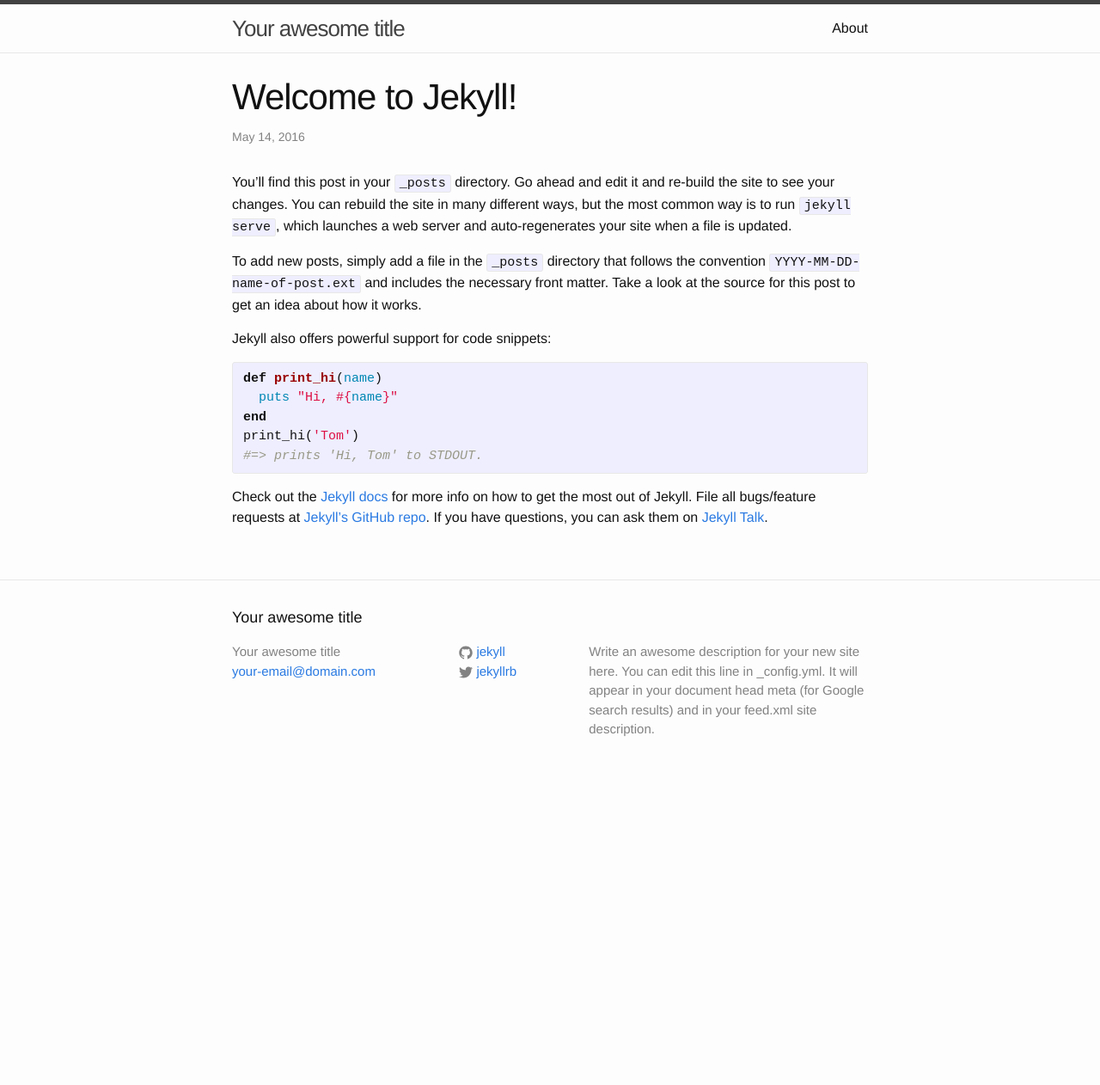
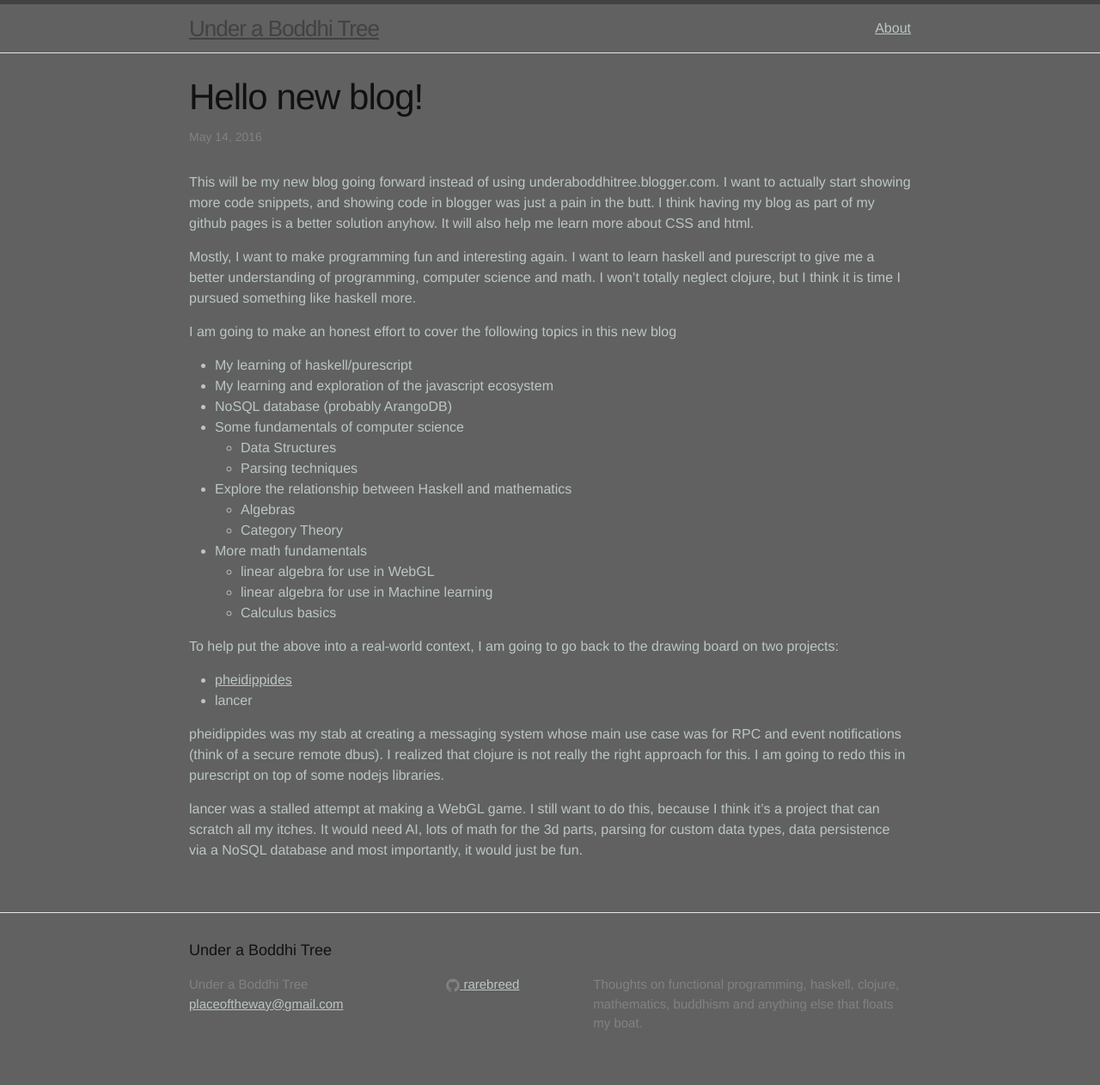
Before and after one commit to rarebreed/rarebreed.github.io, a Jekyll site: the page built from _posts/2016-05-13-welcome-to-jekyll.markdown, in a window 1280 px wide. Shown: the whole page at 86% size. Built offline with Jekyll 4.4.1, drawn with Linux system fonts in a browser that asks for light colours; before the commit the page ends 920 px from its top, so only the background shows below that.

Commit message:
Changed some of the CSS.  Using highlight instead of blockquotes.  Redid the intro

```diff
--- a/_config.yml
+++ b/_config.yml
@@ -6,16 +6,14 @@
 # 'jekyll serve'. If you change this file, please restart the server process.
 
 # Site settings
-title: Your awesome title
-email: your-email@domain.com
+title: Under a Boddhi Tree
+email: placeoftheway@gmail.com
 description: > # this means to ignore newlines until "baseurl:"
-  Write an awesome description for your new site here. You can edit this
-  line in _config.yml. It will appear in your document head meta (for
-  Google search results) and in your feed.xml site description.
+  Thoughts on functional programming, haskell, clojure, mathematics, buddhism and anything else that floats my boat.
 baseurl: "" # the subpath of your site, e.g. /blog
-url: "http://yourdomain.com" # the base hostname & protocol for your site
-twitter_username: jekyllrb
-github_username:  jekyll
+url: "http://rarebreed.github.io" # the base hostname & protocol for your site
+twitter_username:
+github_username:  rarebreed
 
 # Build settings
 markdown: kramdown
--- a/_posts/2016-05-13-welcome-to-jekyll.markdown
+++ b/_posts/2016-05-13-welcome-to-jekyll.markdown
@@ -1,25 +1,44 @@
 ---
 layout: post
-title:  "Welcome to Jekyll!"
+title:  "Hello new blog!"
 date:   2016-05-13 20:23:40 -0400
-categories: jekyll update
+categories: update
 ---
-You’ll find this post in your `_posts` directory. Go ahead and edit it and re-build the site to see your changes. You can rebuild the site in many different ways, but the most common way is to run `jekyll serve`, which launches a web server and auto-regenerates your site when a file is updated.
+This will be my new blog going forward instead of using underaboddhitree.blogger.com.  I want to actually start
+showing more code snippets, and showing code in blogger was just a pain in the butt.  I think having my blog as
+part of my github pages is a better solution anyhow.  It will also help me learn more about CSS and html.
 
-To add new posts, simply add a file in the `_posts` directory that follows the convention `YYYY-MM-DD-name-of-post.ext` and includes the necessary front matter. Take a look at the source for this post to get an idea about how it works.
+Mostly, I want to make programming fun and interesting again. I want to learn haskell and purescript to give me
+a better understanding of programming, computer science and math.  I won't totally neglect clojure, but I think
+it is time I pursued something like haskell more.
 
-Jekyll also offers powerful support for code snippets:
+I am going to make an honest effort to cover the following topics in this new blog
 
-{% highlight ruby %}
-def print_hi(name)
-  puts "Hi, #{name}"
-end
-print_hi('Tom')
-#=> prints 'Hi, Tom' to STDOUT.
-{% endhighlight %}
+- My learning of haskell/purescript
+- My learning and exploration of the javascript ecosystem
+- NoSQL database (probably ArangoDB)
+- Some fundamentals of computer science
+  - Data Structures
+  - Parsing techniques
+- Explore the relationship between Haskell and mathematics
+  - Algebras
+  - Category Theory
+- More math fundamentals
+  - linear algebra for use in WebGL
+  - linear algebra for use in Machine learning
+  - Calculus basics
 
-Check out the [Jekyll docs][jekyll-docs] for more info on how to get the most out of Jekyll. File all bugs/feature requests at [Jekyll’s GitHub repo][jekyll-gh]. If you have questions, you can ask them on [Jekyll Talk][jekyll-talk].
+To help put the above into a real-world context, I am going to go back to the drawing board on two projects:
 
-[jekyll-docs]: http://jekyllrb.com/docs/home
-[jekyll-gh]:   https://github.com/jekyll/jekyll
-[jekyll-talk]: https://talk.jekyllrb.com/
+- [pheidippides][-phei]
+- lancer
+
+pheidippides was my stab at creating a messaging system whose main use case was for RPC and event notifications
+(think of a secure remote dbus).  I realized that clojure is not really the right approach for this.  I am
+going to redo this in purescript on top of some nodejs libraries.
+
+lancer was a stalled attempt at making a WebGL game.  I still want to do this, because I think it's a project
+that can scratch all my itches.  It would need AI, lots of math for the 3d parts, parsing for custom data types,
+data persistence via a NoSQL database and most importantly, it would just be fun.
+
+[-phei]: http://github.com/rarebreed/pheidippides
--- a/_sass/_base.scss
+++ b/_sass/_base.scss
@@ -83,23 +83,23 @@ li {
  */
 h1, h2, h3, h4, h5, h6 {
     font-weight: $base-font-weight;
+    color: $header-color;
 }
-
 
 
 /**
  * Links
  */
 a {
-    color: $brand-color;
-    text-decoration: none;
+    color: $text-color;
+    text-decoration: underline;
 
     &:visited {
-        color: darken($brand-color, 15%);
+        color: darken($text-color, 15%);
     }
 
     &:hover {
-        color: $text-color;
+        color: $brand-color;
         text-decoration: underline;
     }
 }
@@ -132,7 +132,7 @@ code {
     font-size: 15px;
     border: 1px solid $grey-color-light;
     border-radius: 3px;
-    background-color: #eef;
+    background-color: $block-color; // #eef;
 }
 
 code {
--- a/_sass/_syntax-highlighting.scss
+++ b/_sass/_syntax-highlighting.scss
@@ -6,7 +6,7 @@
     @extend %vertical-rhythm;
 
     .highlighter-rouge & {
-      background: #eef;
+      background: #111;
     }
 
     .c     { color: #998; font-style: italic } // Comment
--- a/css/main.scss
+++ b/css/main.scss
@@ -14,16 +14,18 @@ $base-line-height: 1.5;
 
 $spacing-unit:     30px;
 
-$text-color:       #111;
-$background-color: #fdfdfd;
+$text-color:       #bbc6c5;
+$background-color: #616161;
 $brand-color:      #2a7ae2;
+$header-color:     #111;
 
 $grey-color:       #828282;
 $grey-color-light: lighten($grey-color, 40%);
 $grey-color-dark:  darken($grey-color, 25%);
+$block-color:      #000;
 
 // Width of the content area
-$content-width:    800px;
+$content-width:    900px;
 
 $on-palm:          600px;
 $on-laptop:        800px;
```
Also changed, not shown: _posts/2016-05-14-getting-started-with-purescript.md (+10 -10 lines).
